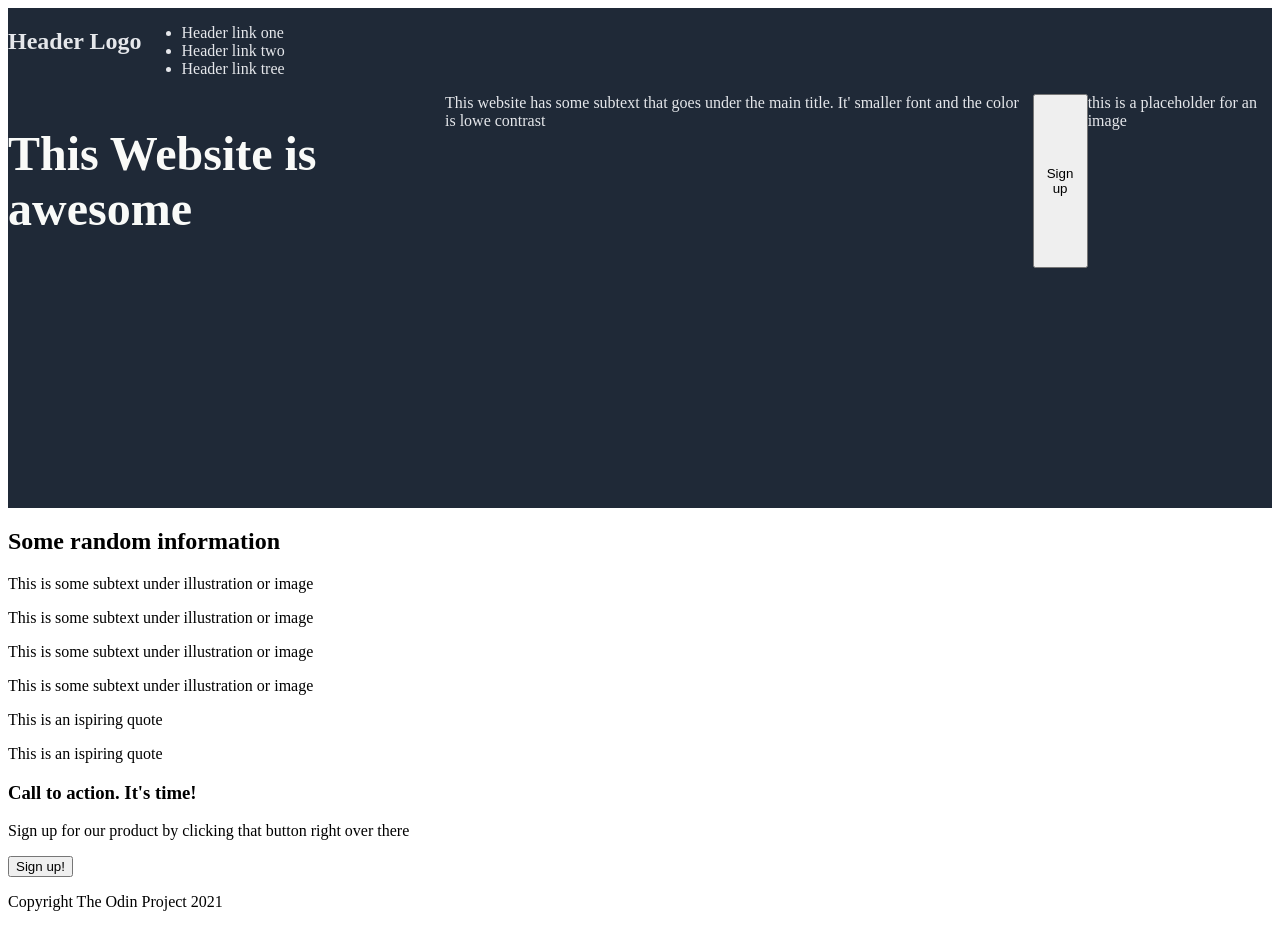
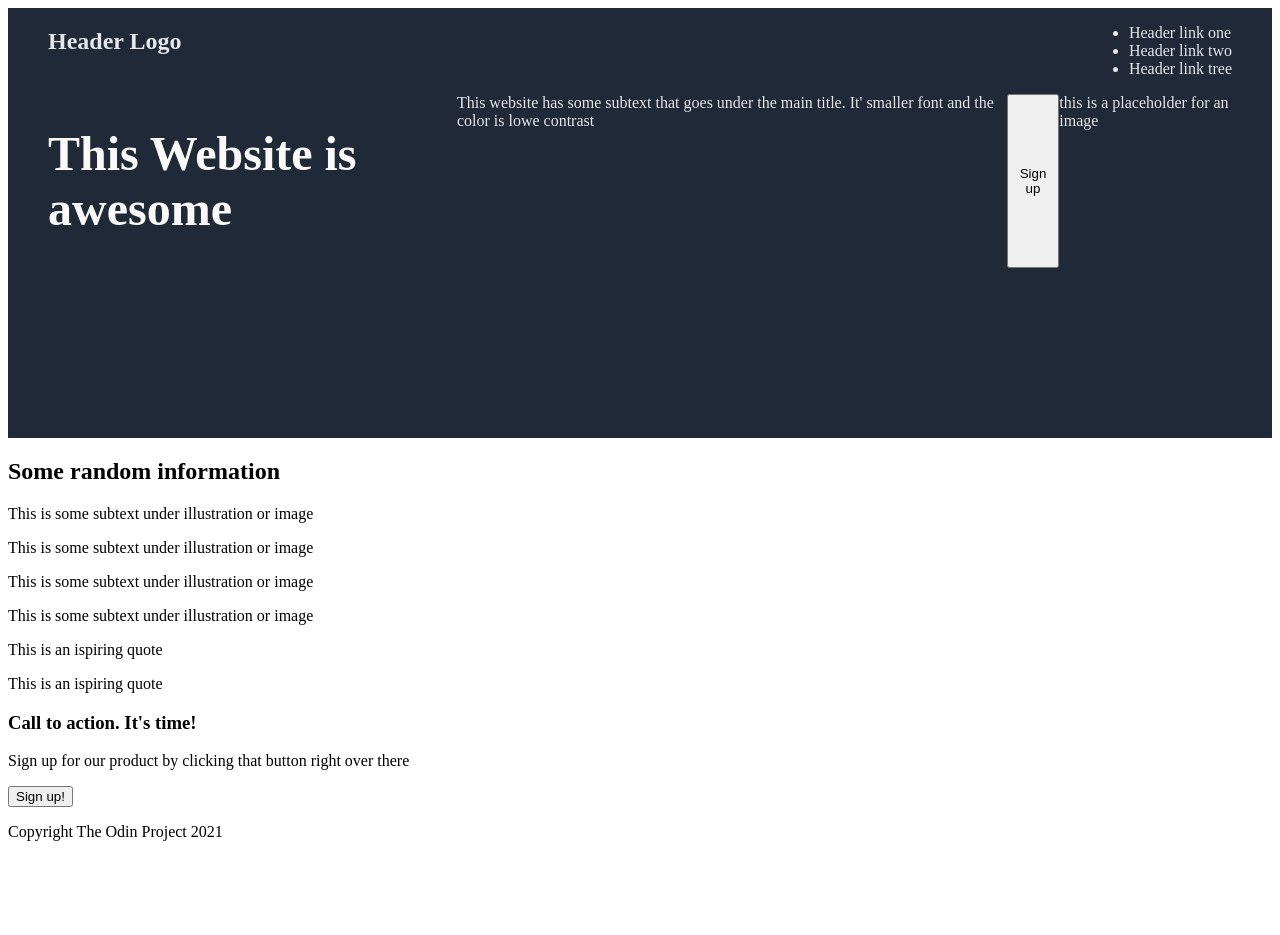
Before and after one commit to Tadas111/odin-landingpage, a plain HTML site: page index.html in a window 1280 px wide. After the commit the page ends 865 px from the top, so only its background shows below. Drawn offline with Linux system fonts and the light colour scheme.

Commit message:
updated top css

```diff
--- a/styles.css
+++ b/styles.css
@@ -8,7 +8,10 @@ body {
     flex-direction: column;
     background-color: #1F2937;
     color: #e5e7eb;
-    height: 500px;
+    height: 400px;
+    padding-left: 40px;
+    padding-right: 40px;
+    padding-bottom: 30px;
 
 }
 
@@ -18,7 +21,13 @@ h1 {
     color:#F9FAF8
 }
 
+
 .menu {
+    display: flex;
+    justify-content: space-between;
+}
+
+.menu right {
     display: flex;
 }
 
```
